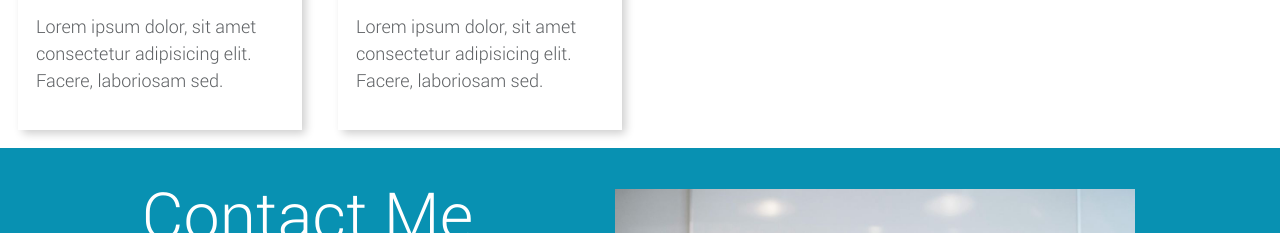
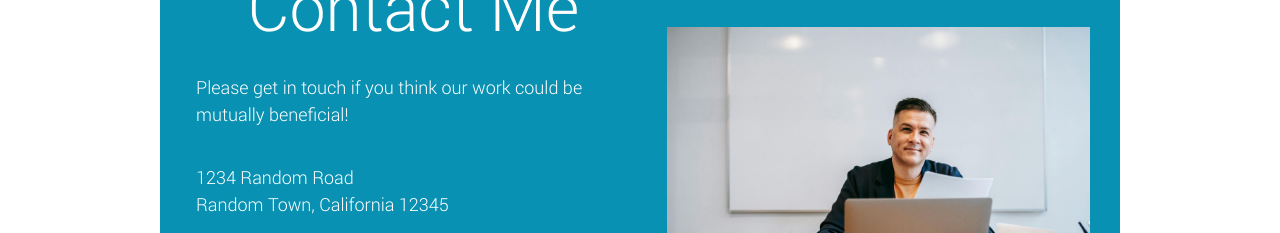
Before and after one commit to ARParizi/Odin-Project--Homepage, a plain HTML site: page index.html in a window 1280 px wide. Shown: the part 1771-2004 px from the top of the page. Drawn offline with Linux system fonts and the light colour scheme.

Commit message:
Fix Desktop layout stretch

```diff
--- a/styles.css
+++ b/styles.css
@@ -37,6 +37,8 @@ body {
 /* General */
 section {
   padding: 1em;
+  max-width: 960px;
+  margin-inline: auto;
 }
 
 h1 {
@@ -88,7 +90,8 @@ a img {
 }
 
 .about-me .media-container img {
-  box-shadow: 0.2em 0.2em .5em 0 rgb(0 0 0 / 0.2);;
+  box-shadow: 0.2em 0.2em .5em 0 rgb(0 0 0 / 0.2);
+  max-width: 450px;
 }
 
 .about-me .description {
@@ -155,6 +158,8 @@ p {
 /* Section Conatct Me */
 footer {
   background-color: rgb(8, 145, 178);
+  max-width: 960px;
+  margin: auto;
   & * {
     color: #FFF;
   }
```
